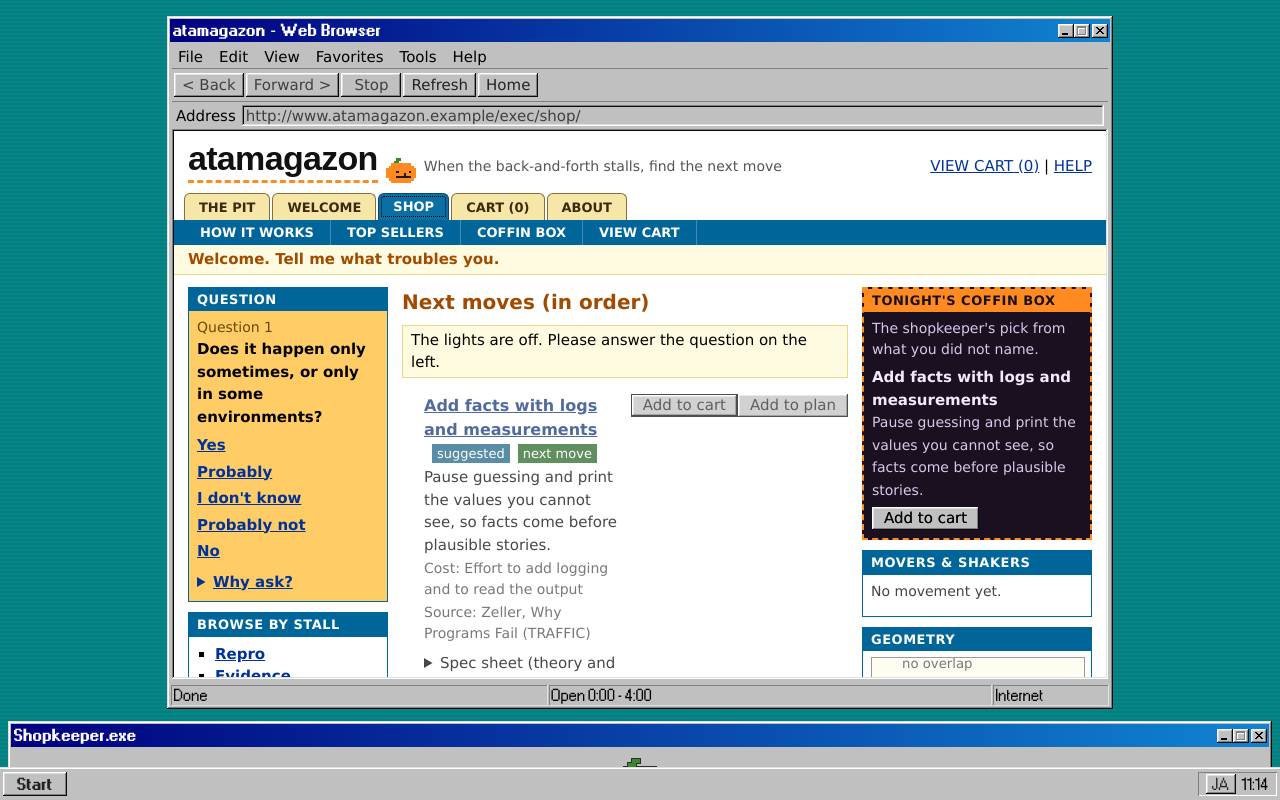
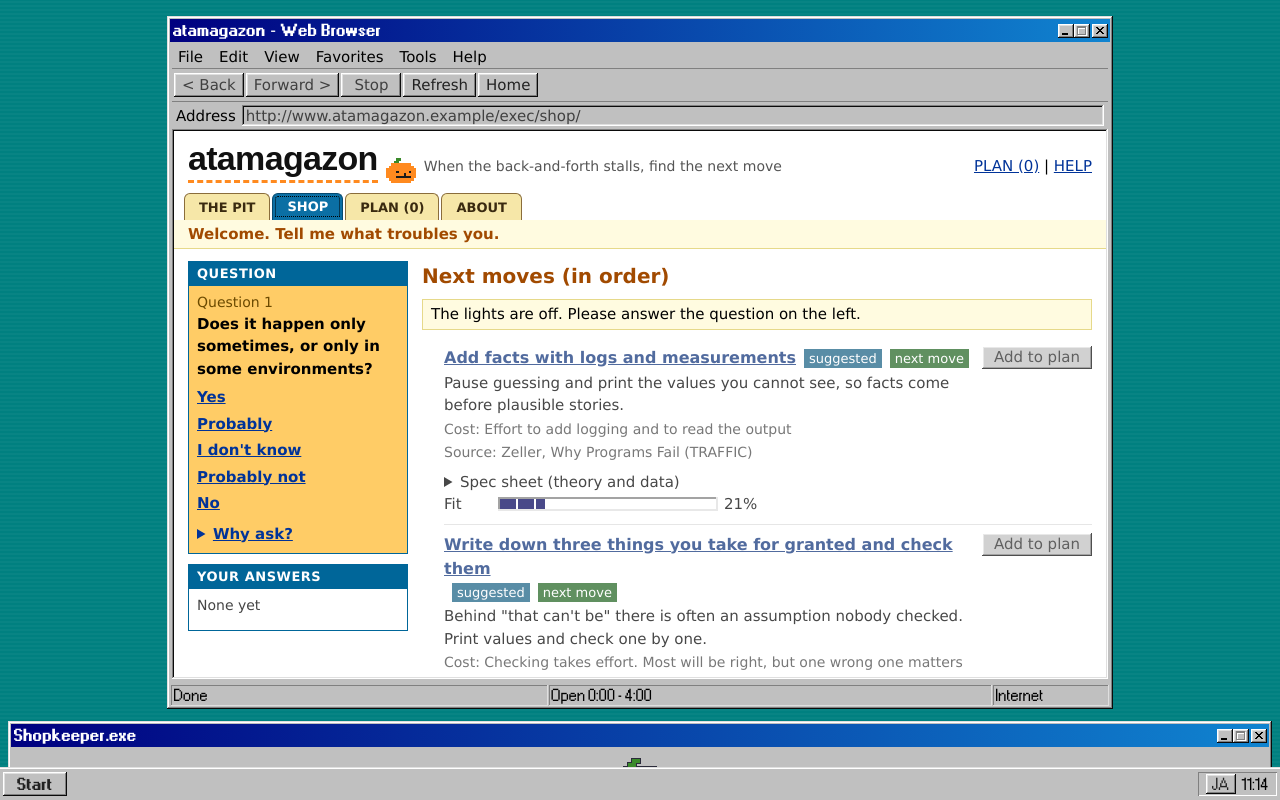
Before and after one commit to polusiti/atama-ga-amata, a Next.js app: page / in a window 1280 px wide. Both pictures are taken after a click on the tab "SHOP". Shown: the top 800 px of the page. Built offline with nearby package versions, Linux system fonts and the light colour scheme.

Commit message:
Focus mode: the site shows only the pit check, exit moves with spec sheets, and the plan; other parts stay in code

```diff
--- a/src/app/Shop.tsx
+++ b/src/app/Shop.tsx
@@ -151,6 +151,8 @@ export default function Shop() {
   // Steps already in place, blocked or next (problem-solving packs only).
   const established = useMemo(() => establishedSteps(kb, entries), [kb, entries]);
   const sheets = pack.sheets;
+  /** Pit-focus mode: a pack with spec sheets shows only what serves the pit check. The other parts stay in the code. */
+  const focus = Boolean(sheets);
   const pitReport = useMemo(() => pitCheck(attempts), [attempts]);
   const exits = useMemo(() => exitMoves(kb, belief, 3), [kb, belief]);
   const rough = useMemo(() => roughMoves(kb, belief, 3), [kb, belief]);
@@ -365,9 +367,11 @@ export default function Shop() {
 
   const tabDefs: { id: Tab; label: string }[] = [
     ...(sheets ? [{ id: "pit" as Tab, label: t(ui.pit.tab, lang) }] : []),
-    { id: "home", label: t(ui.tabs.home, lang) },
+    ...(focus ? [] : [{ id: "home" as Tab, label: t(ui.tabs.home, lang) }]),
     { id: "shop", label: t(ui.tabs.shop, lang) },
-    { id: "cart", label: `${t(ui.tabs.cart, lang)} (${cartId ? 1 : 0})` },
+    focus
+      ? { id: "cart", label: `${t(ui.plan.tab, lang)} (${plan.length})` }
+      : { id: "cart", label: `${t(ui.tabs.cart, lang)} (${cartId ? 1 : 0})` },
     { id: "about", label: t(ui.tabs.about, lang) },
   ];
   const subnavTargets: Tab[] = ["about", "shop", "shop", "cart"];
@@ -397,7 +401,7 @@ export default function Shop() {
             forward: { label: `${t(ui.toolbar.forward, lang)} >` },
             stop: { label: t(ui.toolbar.stop, lang) },
             refresh: { label: t(ui.toolbar.refresh, lang), onClick: reset },
-            home: { label: t(ui.toolbar.home, lang), onClick: () => setTab("home") },
+            home: { label: t(ui.toolbar.home, lang), onClick: () => setTab(focus ? "pit" : "home") },
           }}
           onClose={reset}
           statusLeft={t(ui.statusDone, lang)}
@@ -412,7 +416,7 @@ export default function Shop() {
             </div>
             <div className="toplinks">
               <button className="linkbtn" onClick={() => setTab("cart")}>
-                {t(ui.topLinks.cart, lang)} ({cartId ? 1 : 0})
+                {focus ? `${t(ui.plan.tab, lang)} (${plan.length})` : `${t(ui.topLinks.cart, lang)} (${cartId ? 1 : 0})`}
               </button>
               <span aria-hidden="true"> | </span>
               <button className="linkbtn" onClick={() => setTab("about")}>
@@ -434,7 +438,7 @@ export default function Shop() {
               </button>
             ))}
           </div>
-          <nav className="subnav" aria-label="site">
+          <nav className="subnav" aria-label="site" hidden={focus}>
             {ui.subnav[lang].map((label, i) => (
               <button key={label} onClick={() => setTab(subnavTargets[i])}>
                 {label}
@@ -621,7 +625,7 @@ export default function Shop() {
             )}
 
             {tab === "shop" && (
-              <div className="cols">
+              <div className={focus ? "cols focus" : "cols"}>
                 <aside className="left">
                   <div className="sbox">
                     <h3>{t(ui.questionBox, lang)}</h3>
@@ -1081,10 +1085,10 @@ export default function Shop() {
 
             {tab === "cart" && (
               <section>
-                <h2>{t(pack.texts.output.cartHead, lang)}</h2>
+                <h2>{focus ? t(ui.plan.head, lang) : t(pack.texts.output.cartHead, lang)}</h2>
                 {sheets && (
                   <fieldset>
-                    <legend>{t(ui.plan.head, lang)}</legend>
+                    {!focus && <legend>{t(ui.plan.head, lang)}</legend>}
                     {plan.length === 0 ? (
                       <p>{t(ui.plan.empty, lang)}</p>
                     ) : (
@@ -1127,7 +1131,7 @@ export default function Shop() {
                     )}
                   </fieldset>
                 )}
-                {!cartSolution ? (
+                {focus ? null : !cartSolution ? (
                   <p>{t(ui.cartEmpty, lang)}</p>
                 ) : (
                   <>
@@ -1178,6 +1182,23 @@ export default function Shop() {
             {tab === "about" && (
               <section>
                 <h2>{t(ui.limits.head, lang)}</h2>
+                <fieldset>
+                  <legend>{t(ui.plan.otherShelves, lang)}</legend>
+                  <div className="field-row">
+                    <select
+                      aria-label={t(ui.plan.otherShelves, lang)}
+                      value={packId}
+                      onChange={(e) => switchPack(e.target.value as PackId)}
+                      style={{ flex: 1 }}
+                    >
+                      {Object.values(packs).map((p) => (
+                        <option key={p.id} value={p.id}>
+                          {p.label[lang]}
+                        </option>
+                      ))}
+                    </select>
+                  </div>
+                </fieldset>
                 <p>{t(ui.limits.intro, lang)}</p>
                 <fieldset>
                   <legend>{t(ui.limits.computedHead, lang)}</legend>
--- a/src/app/globals.css
+++ b/src/app/globals.css
@@ -795,3 +795,21 @@ details.how summary {
 .agent-form input {
   font-size: 14px !important;
 }
+
+/* Pit-focus mode: only what serves the pit check is shown. The other parts stay in the code. */
+.subnav[hidden] {
+  display: none;
+}
+.cols.focus {
+  grid-template-columns: 220px minmax(0, 1fr);
+}
+.cols.focus .right,
+.cols.focus .sbox:has(> ul.browse),
+.cols.focus .itembtns button.default {
+  display: none;
+}
+@media (max-width: 880px) {
+  .cols.focus {
+    grid-template-columns: minmax(0, 1fr);
+  }
+}
--- a/src/app/strings.ts
+++ b/src/app/strings.ts
@@ -373,6 +373,11 @@ export const ui = {
   },
   plan: {
     head: { ja: "抜け出しの計画", en: "Exit plan" },
+    tab: { ja: "計画", en: "PLAN" },
+    otherShelves: {
+      ja: "ほかの棚（以前の診断と、日常の悩みの棚）",
+      en: "Other shelves (the earlier diagnosis, and the everyday shelf)",
+    },
     add: { ja: "計画に入れる", en: "Add to plan" },
     inPlan: { ja: "計画に入っています", en: "In plan" },
     empty: { ja: "計画はまだ空です。手を選ぶと、順番と前提を確認します。", en: "The plan is empty. Pick moves and the shop checks order and prerequisites." },
```
